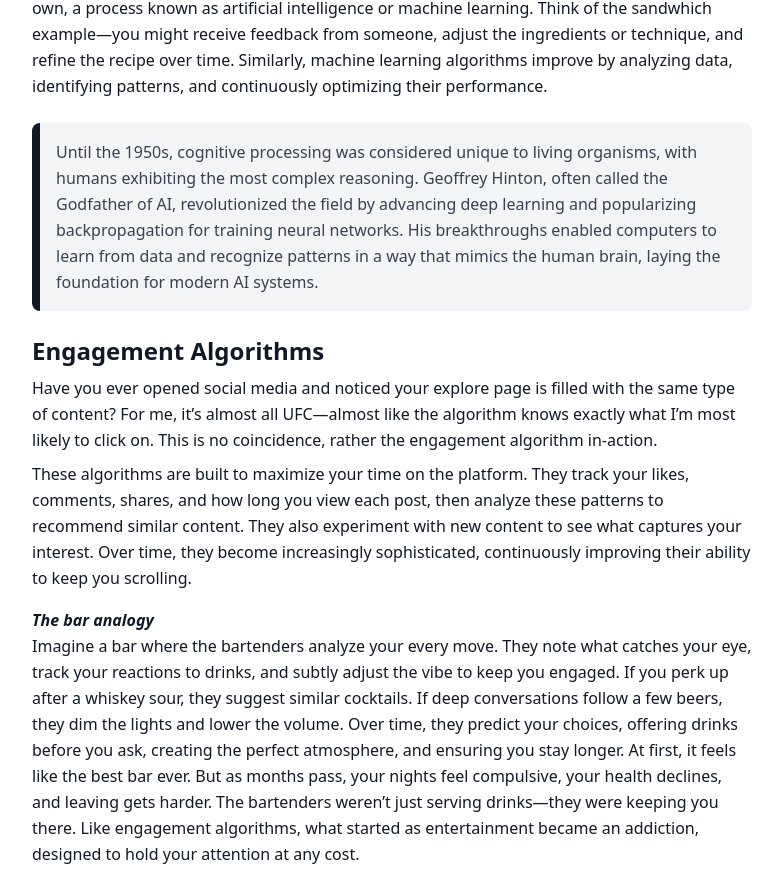
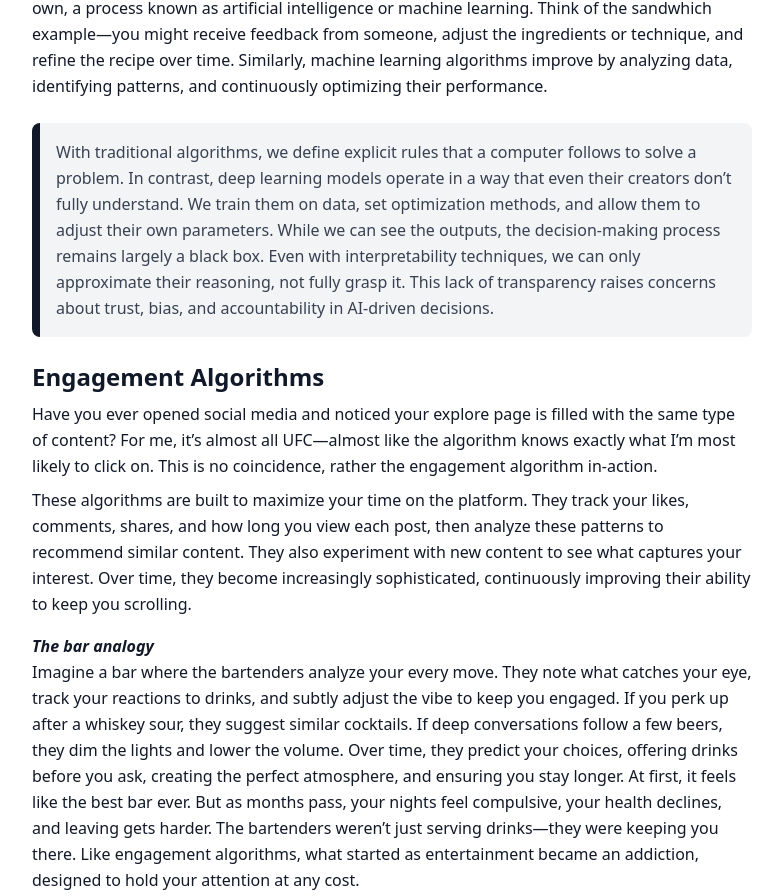
Before and after one commit to mosgood3/Engagement-Algorithms, a React (Vite) app: page / in a window 1280 px wide. Shown: the part 695-1591 px from the top of the page, without its empty margins (248-1030 px from the left). Built offline with nearby package versions, Linux system fonts and the light colour scheme.

Commit message:
progress

```diff
--- a/src/components/Article.jsx
+++ b/src/components/Article.jsx
@@ -17,7 +17,7 @@ const Article = () => {
         <div className="bg-gray-900 w-2 rounded-l-lg"></div>
         <div className="bg-gray-100 p-4 rounded-r-lg flex-1">
         <p className="text-gray-700 text-md">
-        Until the 1950s, cognitive processing was considered unique to living organisms, with humans exhibiting the most complex reasoning. Geoffrey Hinton, often called the Godfather of AI, revolutionized the field by advancing deep learning and popularizing backpropagation for training neural networks. His breakthroughs enabled computers to learn from data and recognize patterns in a way that mimics the human brain, laying the foundation for modern AI systems.
+        With traditional algorithms, we define explicit rules that a computer follows to solve a problem. In contrast, deep learning models operate in a way that even their creators don’t fully understand. We train them on data, set optimization methods, and allow them to adjust their own parameters. While we can see the outputs, the decision-making process remains largely a black box. Even with interpretability techniques, we can only approximate their reasoning, not fully grasp it. This lack of transparency raises concerns about trust, bias, and accountability in AI-driven decisions.
         </p>
         </div>
         </div>
@@ -45,7 +45,7 @@ const Article = () => {
           Unintended Consequences
         </h2>
         <p className="mt-2 font-semibold">
-        <em>"If a product is free, you are the product."</em></p>
+        <em>If a product is free, you are the product ~ Tristian Harris</em></p>
         <p className="mt-2"> Instagram, Tik tok, Youtube, Twitter, etc. are all free to sign up. Rather than making their money upfront, these companies generate the majority of their revenue through advertising. The longer you are scrolling, the more advertisments you watch equals more money in their pockets. This business model gives a reasoning for why modern social media rely on engagement, but ethical concerns arrise with how this is achieved.
         </p>
 
```
